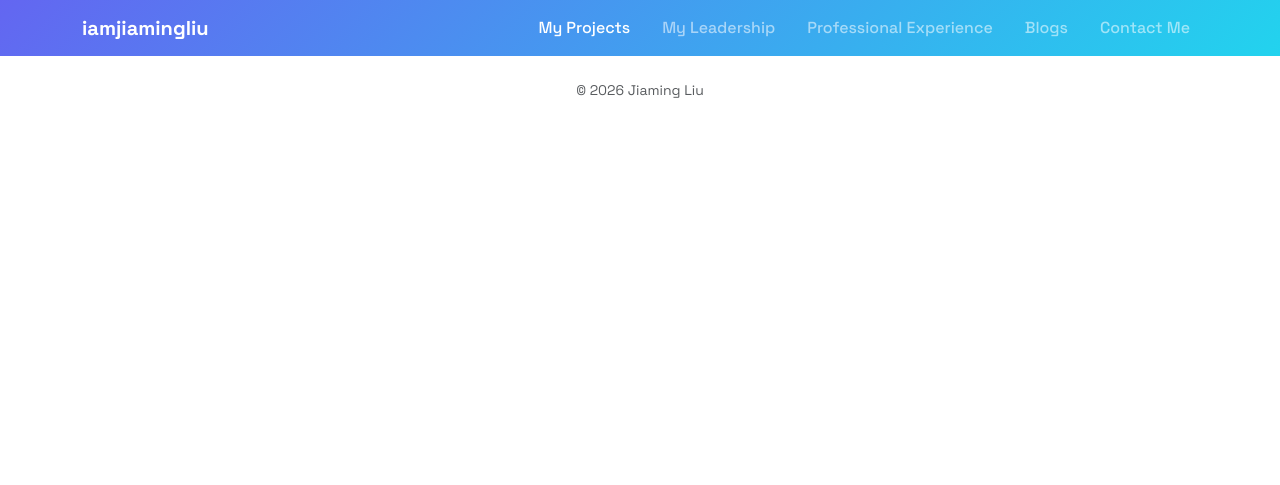
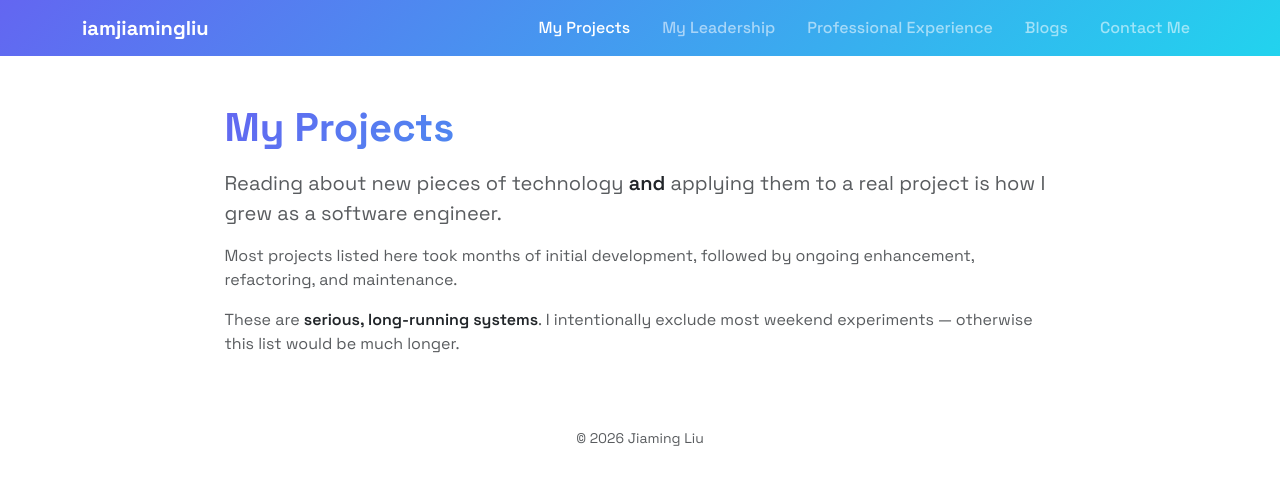
Before and after one commit to iamjiamingliu/iamjiamingliu.com, a Flask app: page /projects in a window 1280 px wide. Shown: the top 485 px of the page. Run offline with Flask 3, Linux system fonts and the light colour scheme; some libraries are stand-ins or nearby versions.

Commit message:
starting the projects page

```diff
--- a/app.py
+++ b/app.py
@@ -12,7 +12,7 @@ def index():
 
 @app.route('/projects')
 def projects():
-    return render_template('base.html')
+    return render_template('projects.html')
 
 
 @app.route('/leadership')
--- a/static/style.css
+++ b/static/style.css
@@ -105,3 +105,9 @@ body {
     font-size: 12px;
     color: rgba(0, 0, 0, .65);
 }
+
+.gradient-text {
+    background: linear-gradient(135deg, #6366f1, #22d3ee);
+    -webkit-background-clip: text;
+    -webkit-text-fill-color: transparent;
+}
--- /dev/null
+++ b/templates/projects.html
@@ -0,0 +1,33 @@
+{% extends "base.html" %}
+{% block title %}Projects · Jiaming Liu{% endblock %}
+
+{% block content %}
+    <section class="py-5">
+        <div class="container">
+            <div class="row justify-content-center">
+                <div class="col-lg-9">
+
+                    <h1 class="fw-bold mb-3 gradient-text">My Projects</h1>
+
+                    <p class="fs-5 text-muted mb-3">
+                        Reading about new pieces of technology <span class="fw-semibold text-dark">and</span>
+                        applying them to a real project is how I grew as a software engineer.
+                    </p>
+
+                    <p class="text-muted mb-3">
+                        Most projects listed here took months of initial development, followed by
+                        ongoing enhancement, refactoring, and maintenance.
+                    </p>
+
+                    <p class="text-muted mb-0">
+                        These are <span class="fw-semibold text-dark">serious, long-running systems</span>.
+                        I intentionally exclude most weekend experiments — otherwise this list would be much longer.
+                    </p>
+
+                </div>
+            </div>
+        </div>
+    </section>
+
+    {# Project list starts below #}
+{% endblock %}
```
